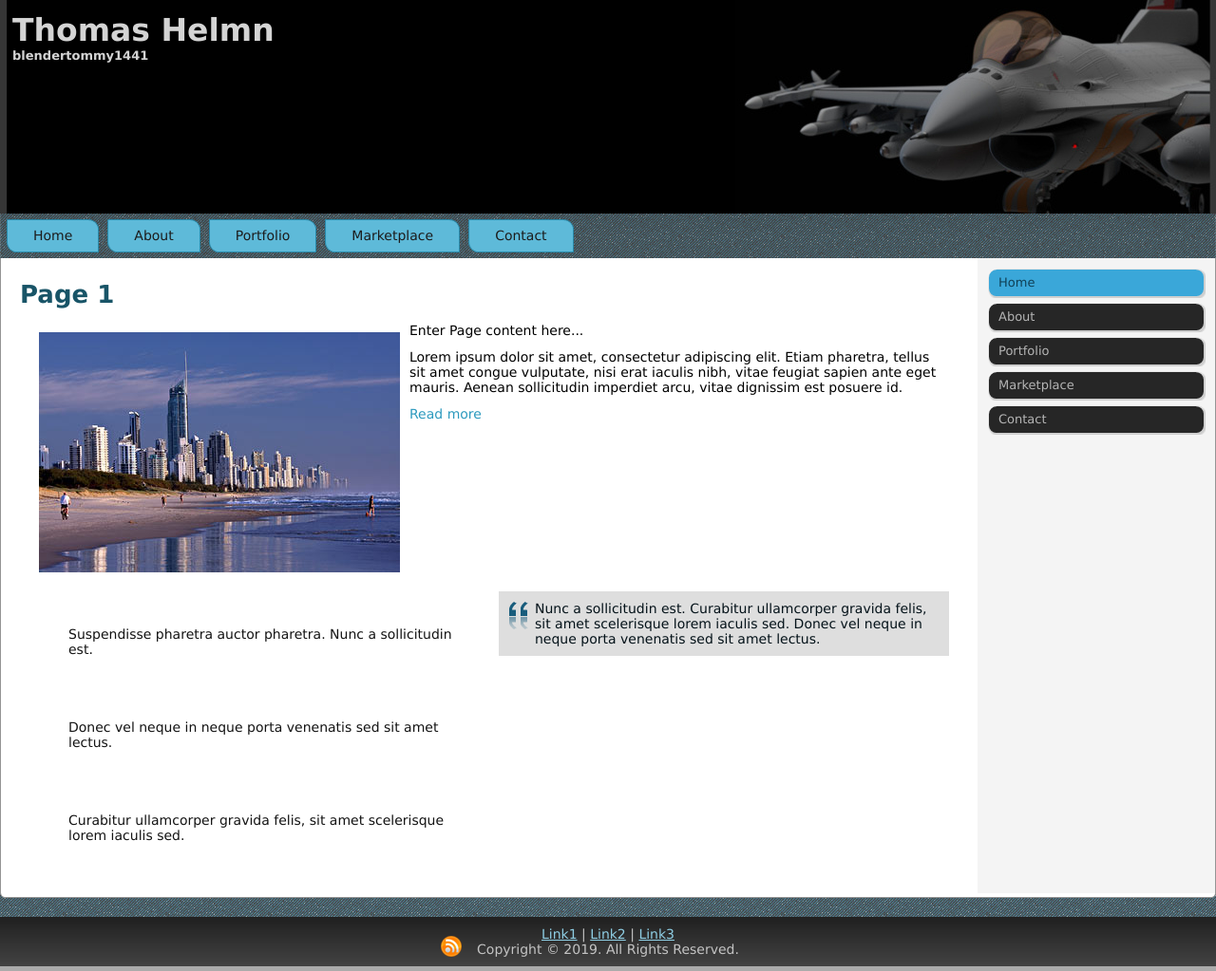
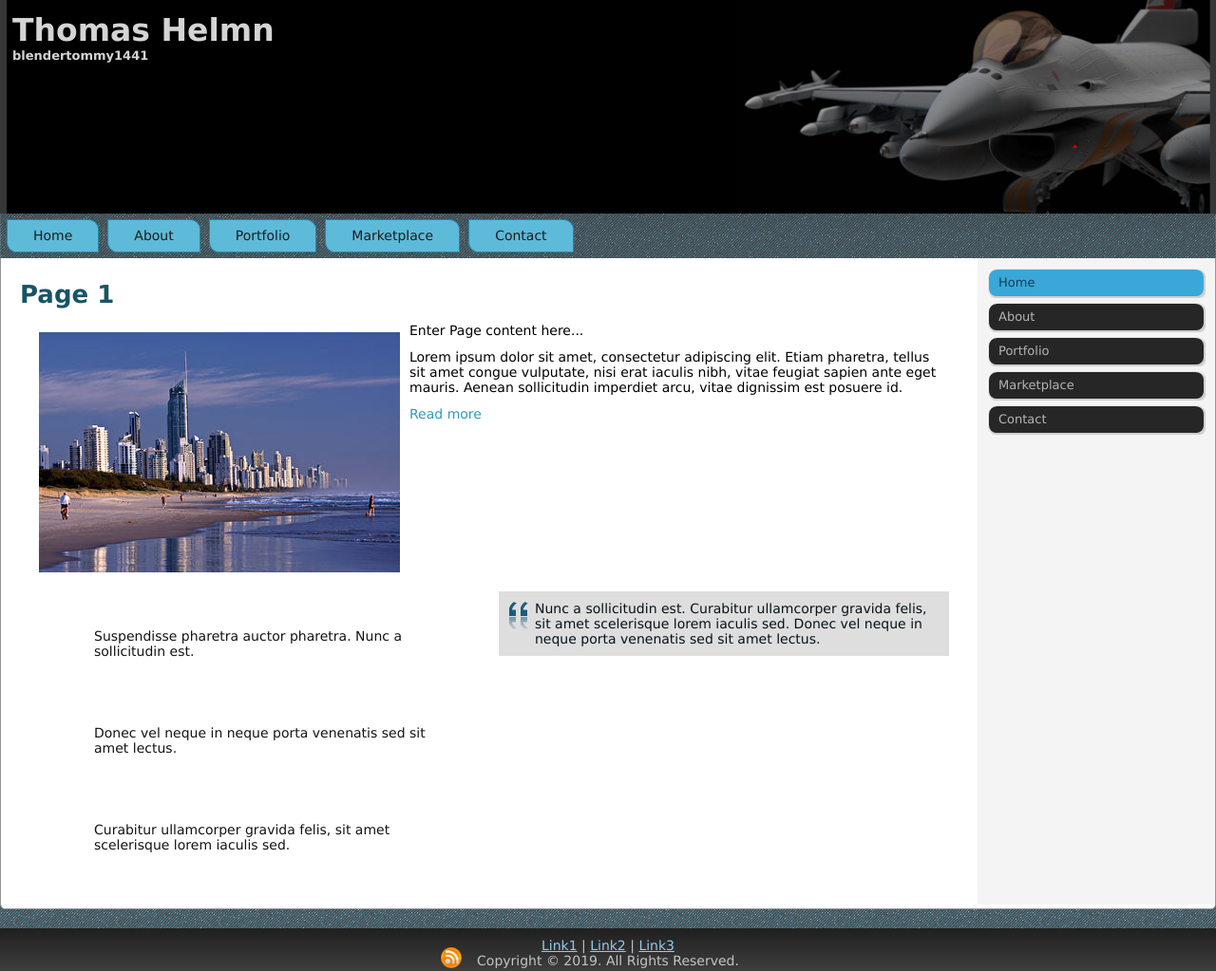
Before and after one commit to blndr-tommy1441/blndr-tommy1441.github.io, a plain HTML site: page index.html in a window 1280 px wide. Shown: the whole page at 95% size. Drawn offline with Linux system fonts and the light colour scheme.

Commit message:
Update style.css

```diff
--- a/style.css
+++ b/style.css
@@ -1559,8 +1559,8 @@ span.blndr_postediticon:after
 {
    font-size: 14px;
    color: #141414;
-   margin: 5px 0 5px -15px;
-   padding: 28px;
+   margin: 0px 5px;
+   padding: 35px;
    float: left;
 }
 
```
